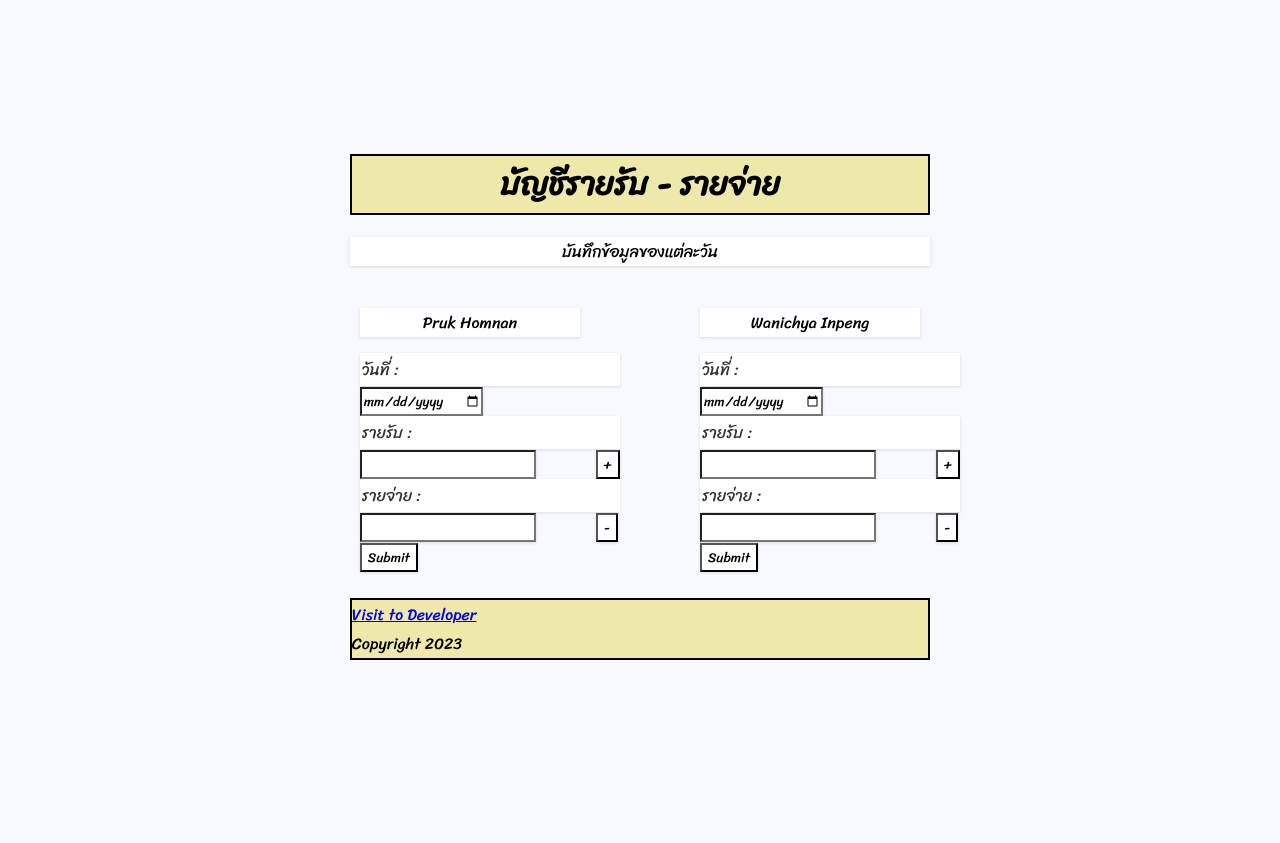
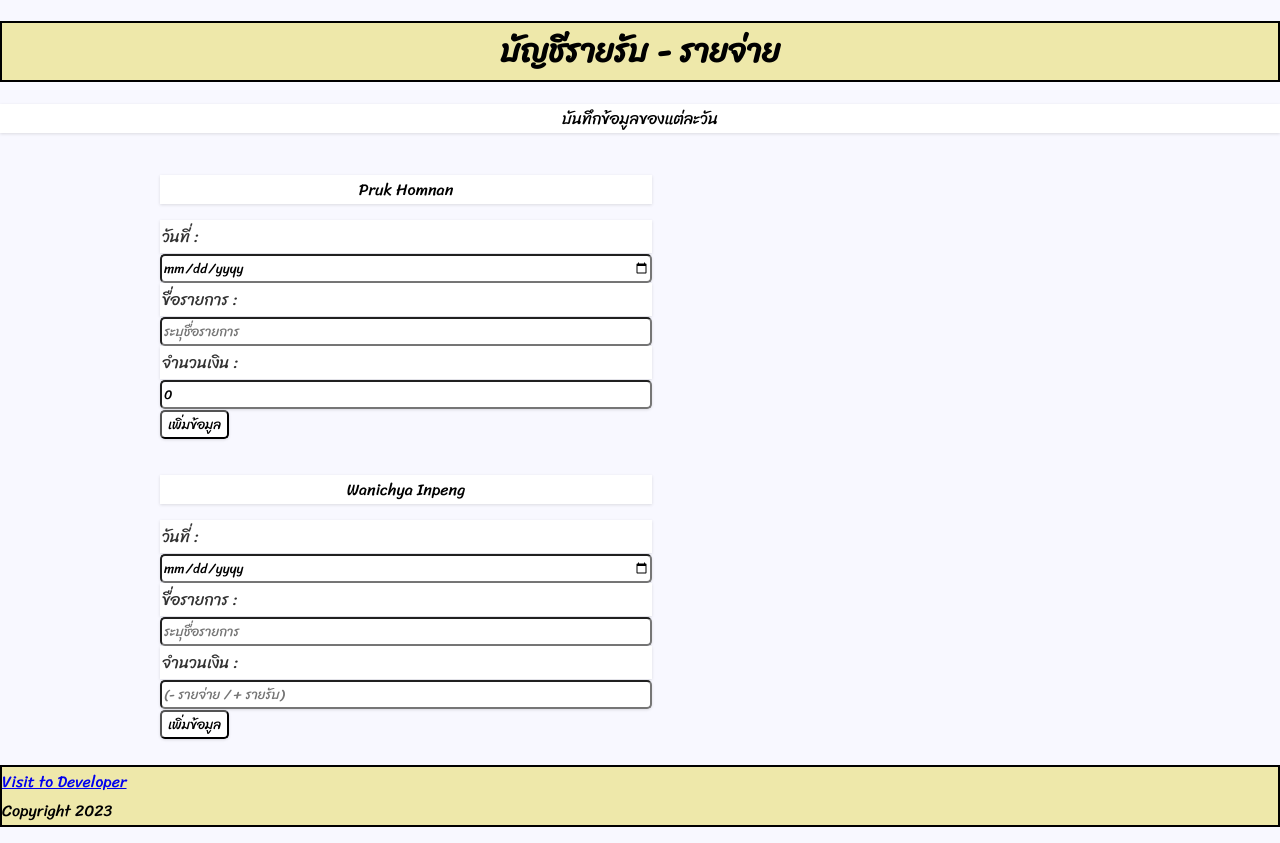
Before and after one commit to manguza/React, a React (Create React App) app in the folder react-basic/: page / in a window 1280 px wide. Before the commit the page ends 800 px from the top, so only its background shows below. Built offline with nearby package versions, Linux system fonts and the light colour scheme; the HTML template or start-up script is replaced by a standard one.

Commit message:
react-basic

```diff
--- a/react-basic/package.json
+++ b/react-basic/package.json
@@ -6,9 +6,11 @@
     "@testing-library/jest-dom": "^5.17.0",
     "@testing-library/react": "^13.4.0",
     "@testing-library/user-event": "^13.5.0",
+    "prop-types": "^15.8.1",
     "react": "^18.2.0",
     "react-dom": "^18.2.0",
     "react-scripts": "5.0.1",
+    "uuid": "^9.0.1",
     "web-vitals": "^2.1.4"
   },
   "scripts": {
--- a/react-basic/src/App.js
+++ b/react-basic/src/App.js
@@ -1,13 +1,15 @@
 import Header from "./Component/Header";
 import Footer from "./Component/Footer";
 import Body from "./Component/Body";
+import { v4 as uuidv4 } from 'uuid';
+
 
 function App() {
   return (
     <div>
-      <Header/>
-      <Body/>
-      <Footer/>
+      <Header key={uuidv4()}/>
+      <Body key={uuidv4()}/>
+      <Footer key={uuidv4()}/>
     </div>
 
   );
--- a/react-basic/src/Component/Body.js
+++ b/react-basic/src/Component/Body.js
@@ -1,32 +1,89 @@
+import { useState } from 'react'
 import "./Design.css";
 
-function Body(){
+const Body = () => {
+
+    const [Date, setDate] = useState('');
+    const [Data, setData] = useState('');
+    const [Price, setPrice] = useState(0);
+
+    const inputDatePruk = (event) =>{
+        setDate(event.target.value);
+        console.log(event.target.value);
+    };
+
+    const inputDataPruk = (event) =>{
+        setData(event.target.value);
+        console.log(event.target.value);
+    };
+
+    const inputPricePruk = (event) =>{
+        setPrice(event.target.value);
+        console.log(event.target.value);
+    };
+
+    const saveDataPruk = (event) =>{
+        event.preventDefault();
+        const allData = {
+            Date : Date,
+            Data : Data,
+            Price : Number(Price)
+        }
+        console.log(allData);
+        setDate('');
+        setData('');
+        setPrice(0);
+    }
+
+    const inputDateWa = (event) =>{
+        console.log(event.target.value);
+    }
+
+    const inputDataWa = (event) =>{
+        console.log(event.target.value);
+    }
+
+    const inputPriceWa = (event) =>{
+        console.log(event.target.value);
+    }
+
+    const saveDataWa = (event) =>{
+        // event.preventDefault();
+        console.log("บันทึกข้อมูล");
+    }
+
     return(
         <div className="Row">
+            <form onSubmit={saveDataPruk}>
                 <div className="Column">
                     <p className="Desc">Pruk Homnan</p>
-                <label for="DatePruk">วันที่ : </label>
-                <input type="date" id="DatePruk" name="DatePruk"></input><br></br>
-                <label for="GetPruk">รายรับ : </label>
-                <input type="number" id="GetPruk" name="GetPruk"></input>
-                <input type="button" id="PlusPruk" name="PlusPruk" value="+"></input><br></br>
-                <label for="OutPruk">รายจ่าย : </label>
-                <input type="number" id="OutPruk" name="OutPruk"></input>
-                <input type="button" id="NePruk" name="NePruk" value="-"></input><br></br>
-                <input type="submit" value="Submit"></input>
+                        <label>วันที่ : </label>
+                        <input type="date" onChange={inputDatePruk} value={Date}/>
+
+                        <label>ขื่อรายการ : </label>
+                        <input type="text" placeholder="ระบุชื่อรายการ" onChange={inputDataPruk} value={Data}/>
+
+                        <label>จำนวนเงิน : </label>
+                        <input type="number" placeholder="(- รายจ่าย / + รายรับ)" onChange={inputPricePruk} value={Price}/>
+
+                        <button type="submit">เพิ่มข้อมูล</button>
                 </div>
+            </form>
+            <form onSubmit={saveDataWa}>
                 <div className="Column">
                     <p className="Desc">Wanichya Inpeng</p>
-                <label for="DateWa">วันที่ : </label>
-                <input type="date" id="DateWa" name="DateWa"></input><br></br>
-                <label for="GetWa">รายรับ : </label>
-                <input type="number" id="GetWa" name="GetWa"></input>
-                <input type="button" id="PlusWa" name="PlusWa" value="+"></input><br></br>
-                <label for="OutWa">รายจ่าย : </label>
-                <input type="number" id="OutWa" name="OutWa"></input>
-                <input type="button" id="NeWa" name="NeWa" value="-"></input><br></br>
-                <input type="submit" value="Submit"></input>
+                        <label>วันที่ : </label>
+                        <input type="date" onChange={inputDateWa}/>
+
+                        <label>ขื่อรายการ : </label>
+                        <input type="text" placeholder="ระบุชื่อรายการ" onChange={inputDataWa}/>
+
+                        <label>จำนวนเงิน : </label>
+                        <input type="number" placeholder="(- รายจ่าย / + รายรับ)" onChange={inputPriceWa}/>
+
+                        <button type="submit">เพิ่มข้อมูล</button>
                 </div>
+            </form>
         </div>
     );
 }
--- a/react-basic/src/Component/Design.css
+++ b/react-basic/src/Component/Design.css
@@ -7,7 +7,7 @@
 
 body{
     background: ghostwhite;
-    display: flex;
+    /* display: flex; */
     flex-direction: column;
     align-items: center;
     justify-content: center;
@@ -23,16 +23,14 @@ body{
 
 .Column {
     float: left;
-    width: 50%;
+    width: 40%;
     padding: 10px;
     height: 300px; /* Should be removed. Only for demonstration */
+    margin-left: 150px;
 }
 
 .Title{
     text-align: center;
-    margin-top: 30px;
-    margin-left: 50px;
-    margin-right: 50px;
     border: 2px solid black;
     background-color: palegoldenrod;
 }
@@ -41,27 +39,16 @@ body{
     text-align: center;
     background: #fff;
     box-shadow: 0 1px 3px rgba(0, 0, 0, 0.12);
-    margin-left: 50px;
-    margin-right: 50px;
 }
 
 .Name{
     text-align: left;
-    margin-left: 50px;
-    margin-right: 50px;
     border: 2px solid black;
     background-color: palegoldenrod;
 }
 
-.DataPruk{
-    text-align: left;
-    margin-left: 50px;
-    margin-right: 500px;
-}
-
 label{
-    margin-left: 50px;
-    margin-right: 10px;
+    margin: auto;
     background: #fff;
     box-shadow: 0 1px 3px rgba(0, 0, 0, 0.12);
     padding: 2px;
@@ -72,8 +59,16 @@ label{
 }
 
 input{
-    margin-left: 50px;
-    margin-right: 10px;
+    margin: auto;
     background: #fff;
     box-shadow: 0 1px 3px rgba(0, 0, 0, 0.12);
+    border-radius: 5px;
+    width: 100%;
 }
+
+button{
+    margin: auto;
+    background: #fff;
+    box-shadow: 0 1px 3px rgba(0, 0, 0, 0.12);
+    border-radius: 5px;
+}
--- a/react-basic/src/Component/Footer.js
+++ b/react-basic/src/Component/Footer.js
@@ -2,7 +2,7 @@ import "./Design.css";
 
 const Name = "Visit to Developer"
 
-function Footer(){
+const Footer = () => {
     return(
         <div>
             <p className="Name">
--- a/react-basic/src/Component/Header.js
+++ b/react-basic/src/Component/Header.js
@@ -3,7 +3,7 @@ import "./Design.css";
 const Title = "บัญชีรายรับ - รายจ่าย"
 const Description = "บันทึกข้อมูลของแต่ละวัน"
 
-function Header(){
+const Header = () => {
     return(
         <div>
             <h1 className="Title">{Title}</h1>
```
Also changed, not shown: 2 other files (tests, documents, lock files or other folders). Lines whose indentation alone changed are shown as unchanged.
